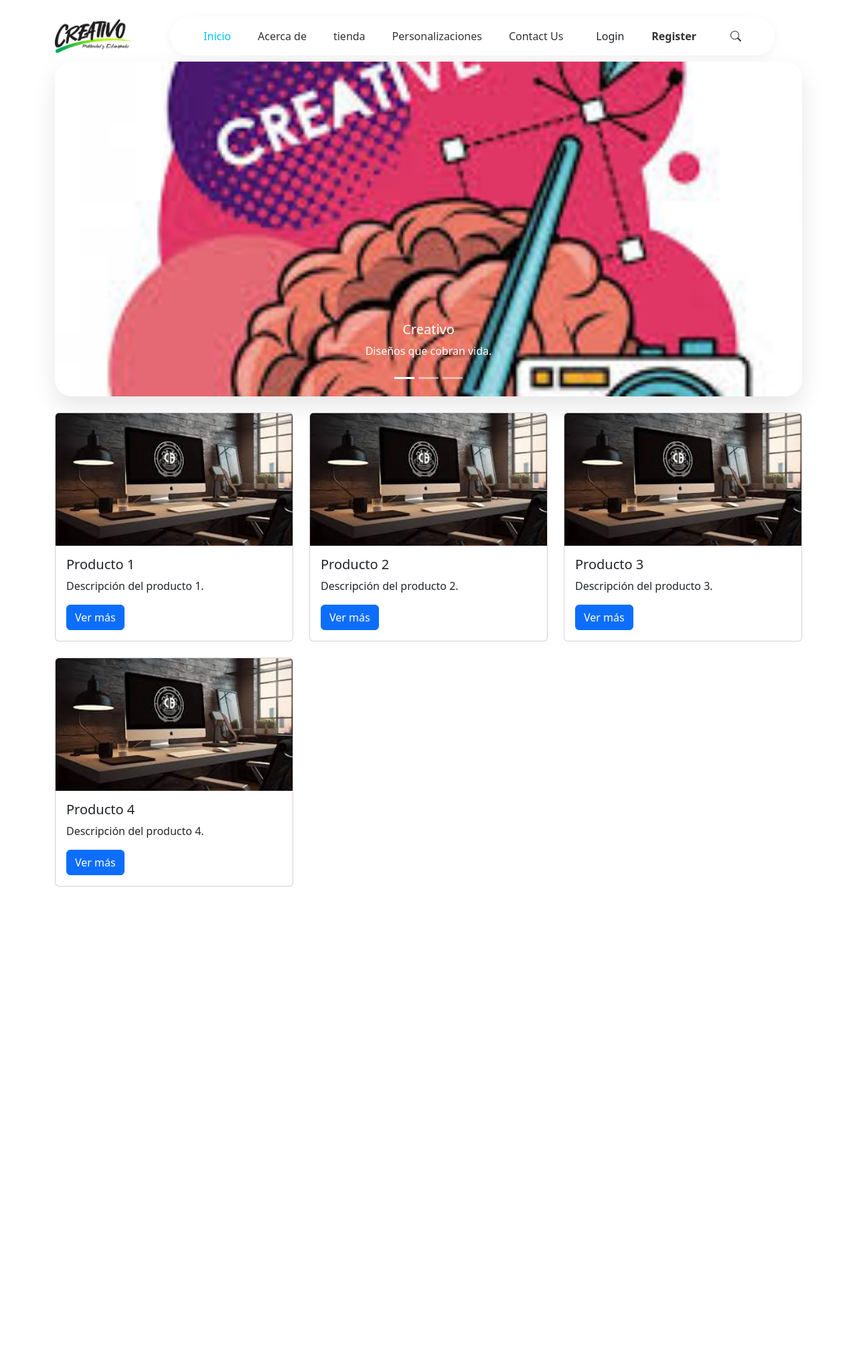
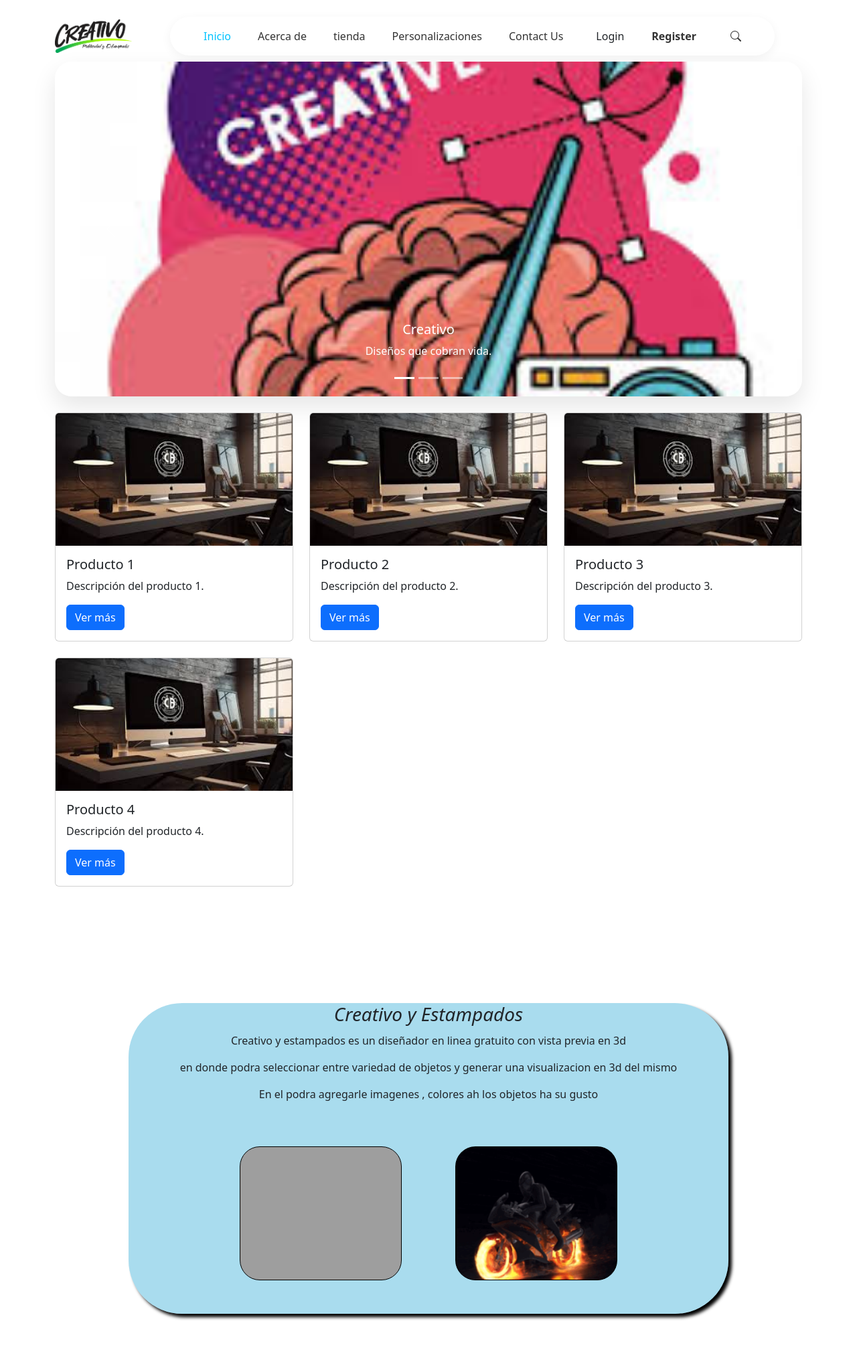
Before and after one commit to MarkusGutierrez10/Creativo, a Flask app: page / in a window 1280 px wide. Shown: the whole page at 67% size. Before the commit the page ends 1324 px from the top, so only its background shows below. Run offline with Flask 3, Linux system fonts and the light colour scheme; grey boxes are pictures that could not be loaded.

Commit message:
PARTE JULIO

```diff
--- a/static/frontend/index.css
+++ b/static/frontend/index.css
@@ -75,3 +75,62 @@ body {
     .carousel-item img { height: 300px; }
     .menu-capsula { border-radius: 20px; }
 }
+
+#Containerinfo{
+    margin-top: 150px;
+    display: flex;
+    flex-direction: column;
+    justify-self: center;
+    height: auto;
+    width: 70%;
+    background-color: #0099cc56;
+    border-radius: 80px;
+    box-shadow: 5px 5px 5px black;
+}
+
+#subtitulodescripcion{
+    text-align: center;
+    font-style: italic;
+    text-shadow: 2px 2px solid black;
+    margin-bottom: 10px;
+}
+
+#containericonos{
+    display: flex;
+    flex-direction: row;
+    justify-content: center;
+    margin-top: 50px;
+    gap: 10%;
+    display: flex;
+    flex-direction: row;
+    align-self: center;
+    height: 250px;
+    width: 90%;
+}
+#containericono1{
+    border: 1px solid black;
+    width: 30%;
+    height: 80%;
+    border-radius: 30px;
+    background-image: url(../frontend/img/gifcamisa.gif);
+    background-size: cover;
+    background-repeat: no-repeat;
+}
+#containericono1:hover{
+    cursor: pointer;
+}
+#containericono2{
+    border: 1px solid black;
+    width: 30%;
+    height: 80%;
+    border-radius: 30px;
+    background-image: url(../frontend/img/gifmoto.gif);
+    background-repeat: no-repeat;
+    background-size: cover;
+}
+#containericono2:hover{
+    cursor: pointer;
+}
+#parrafodescripcion{
+    text-align: center;
+}
--- a/templates/index.html
+++ b/templates/index.html
@@ -129,6 +129,19 @@
         </div>
     </div>
 
+    <div id="Containerinfo">
+        <h3 id="subtitulodescripcion"> Creativo y Estampados </h3>
+        <p id="parrafodescripcion"> Creativo y estampados es un diseñador en linea gratuito con vista previa en 3d</p>
+        <p id="parrafodescripcion"> en donde podra seleccionar entre variedad de objetos y generar una visualizacion en 3d del mismo </p>
+        <p id="parrafodescripcion"> En el podra agregarle imagenes , colores ah los objetos ha su gusto </p>
+        <div id="containericonos">
+            <div id="containericono1"></div>
+            <div id="containericono2"></div>
+        </div>
+    </div>
+    <br><br><br>
+
+
 
 
     <script src="https://cdn.jsdelivr.net/npm/bootstrap@5.3.3/dist/js/bootstrap.bundle.min.js"></script>
```
Also changed, not shown: static/frontend/img/gifmoto.gif (added), static/frontend/img/gifmoto2.gif (added), 1 other file.
